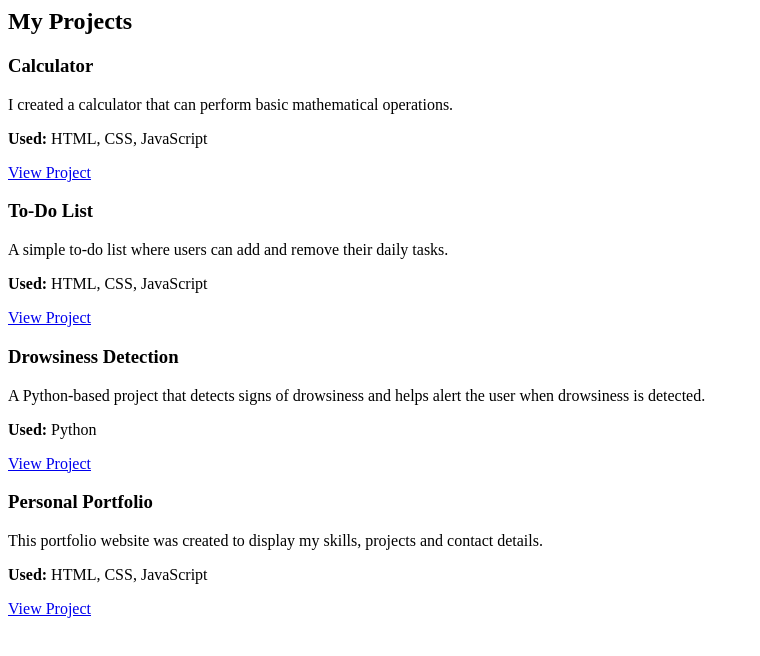
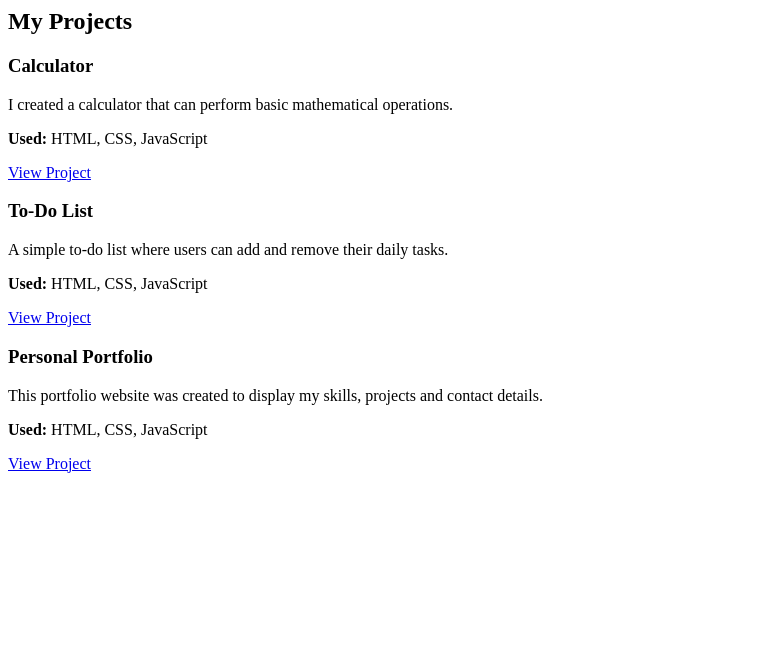
Before and after one commit to Nilanjan03/Frontend, a plain HTML site: page index.html in a window 1280 px wide. Shown: the whole page, without its empty margins (0-760 px from the left). Drawn offline with Linux system fonts and the light colour scheme.

Commit message:
Update index.html
Removed Drowsiness Detection project section from index.html.

```diff
--- a/index.html
+++ b/index.html
@@ -39,22 +39,6 @@
 
 
         <div class="project">
-            <h3>Drowsiness Detection</h3>
-
-            <p>
-                A Python-based project that detects signs of drowsiness
-                and helps alert the user when drowsiness is detected.
-            </p>
-
-            <p><b>Used:</b> Python</p>
-
-            <a href=" https://nilanjan03.github.io/Python-Project/" target="_blank">
-                View Project
-            </a>
-        </div>
-
-
-        <div class="project">
             <h3>Personal Portfolio</h3>
 
             <p>
```
